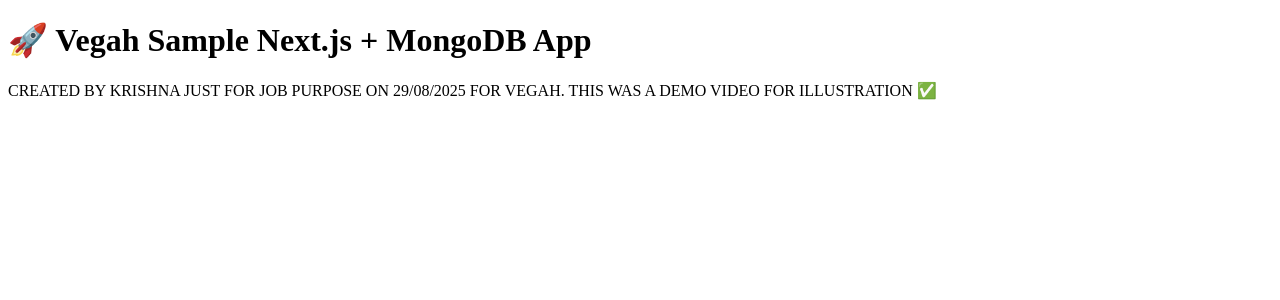
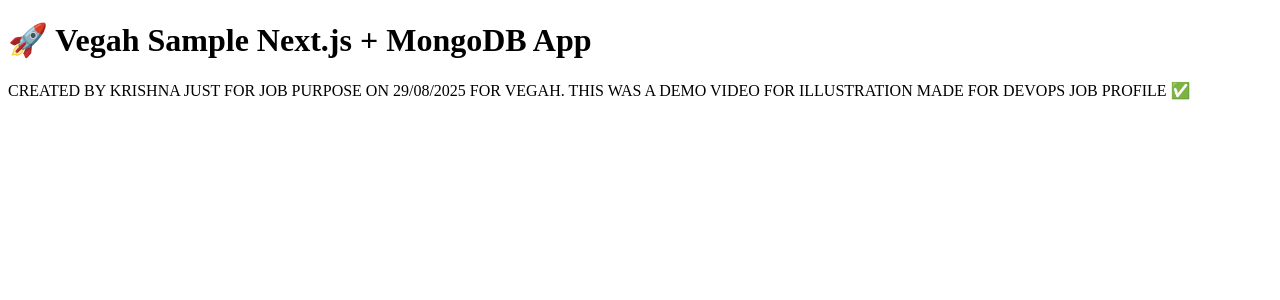
Before and after one commit to kriisshnaa/vegah-sample-app, a Next.js app: page / in a window 1280 px wide. Shown: the top 300 px of the page. Built offline with nearby package versions, Linux system fonts and the light colour scheme.

Commit message:
Update index.js

```diff
--- a/pages/index.js
+++ b/pages/index.js
@@ -2,7 +2,7 @@
   return (
     <div>
       <h1>🚀 Vegah Sample Next.js + MongoDB App</h1>
-      <p>CREATED BY KRISHNA JUST FOR JOB PURPOSE ON 29/08/2025 FOR VEGAH. THIS WAS A DEMO VIDEO FOR ILLUSTRATION  ✅</p>
+      <p>CREATED BY KRISHNA JUST FOR JOB PURPOSE ON 29/08/2025 FOR VEGAH. THIS WAS A DEMO VIDEO FOR ILLUSTRATION MADE FOR DEVOPS JOB PROFILE ✅</p>
     </div>
   );
 }
```
